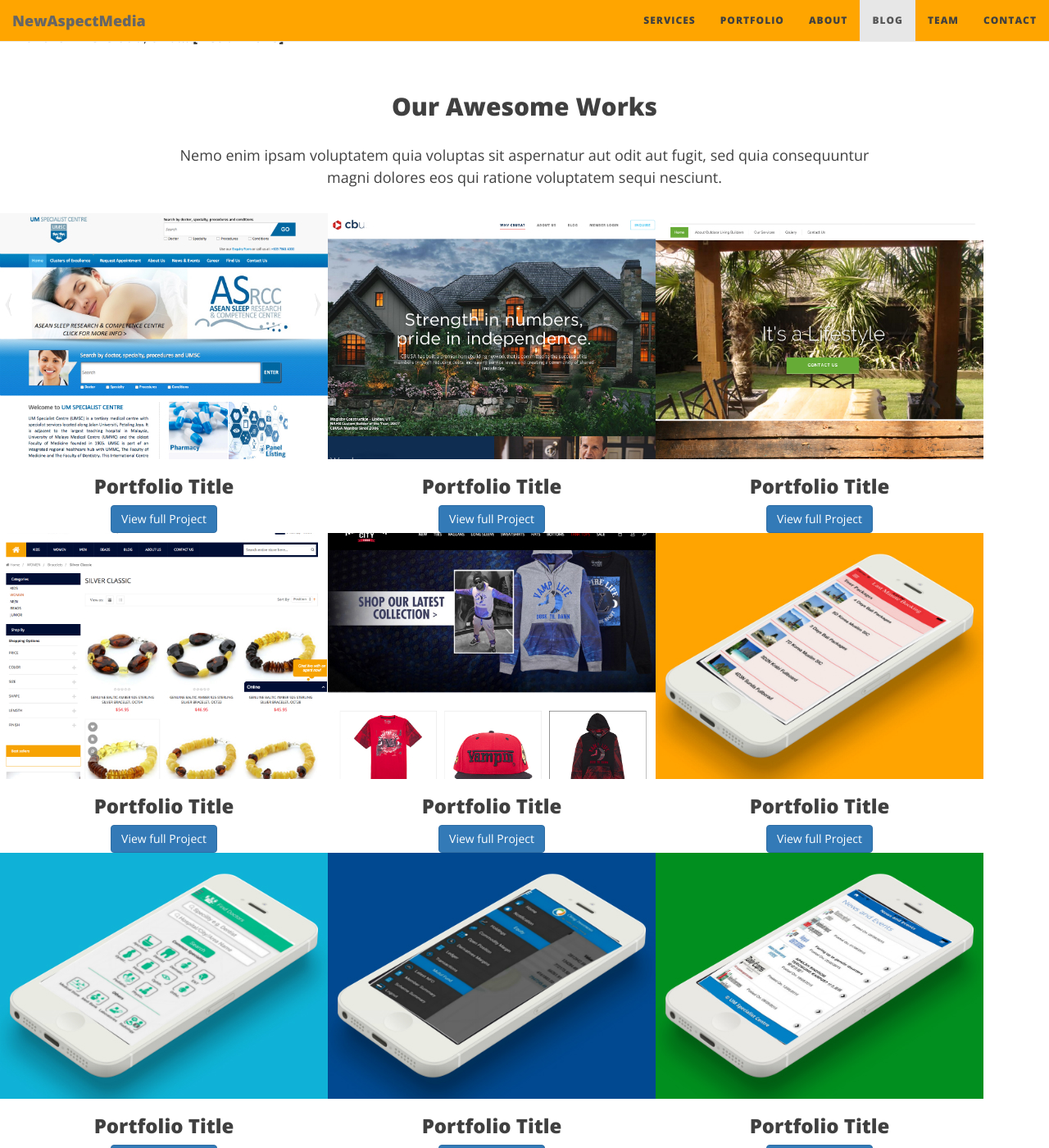
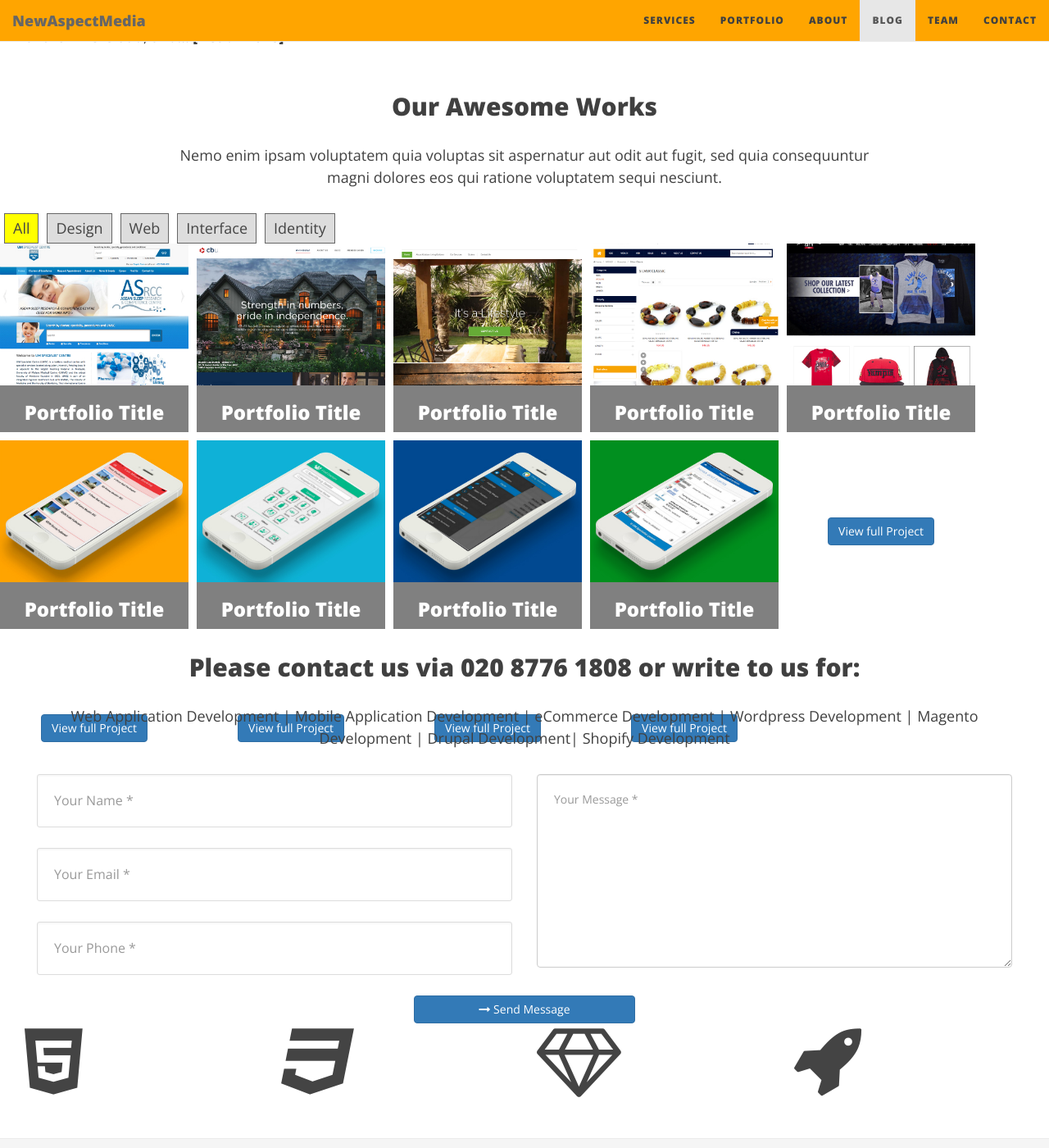
Before and after one commit to newmedia77/appxnam, a Jekyll site: the page built from index.html, in a window 1280 px wide and 1400 px high, scrolled down 3416 px. Shown: the whole window at 82% size. Built offline with Jekyll 4.4.1, drawn with Linux system fonts in a browser that asks for light colours; nearby versions of some CDN libraries; the list of posts is cut into pages by our own code.

Commit message:
andreas
grid

```diff
--- a/css/style.css
+++ b/css/style.css
@@ -620,9 +620,9 @@
 #filter a { background: #ddd; border: 1px solid #666; text-decoration: none; padding: 5px 10px;}
 #filter a.active {background: yellow;}
 
-/*#grid {clear: both; position: relative}
+#grid {clear: both; position: relative}
 .portfolio-item {width: 230px; height: 230px; background: grey; float: left; margin-right: 10px; margin-bottom: 10px; color: #fff; font-size: 60px; text-align: center; line-height: 230px; cursor: default;}
-*/
+
 /* =-=-=-=-=-=-= Case study section =-=-=-=-=-=-= */
 
 .case-study-section {
```
